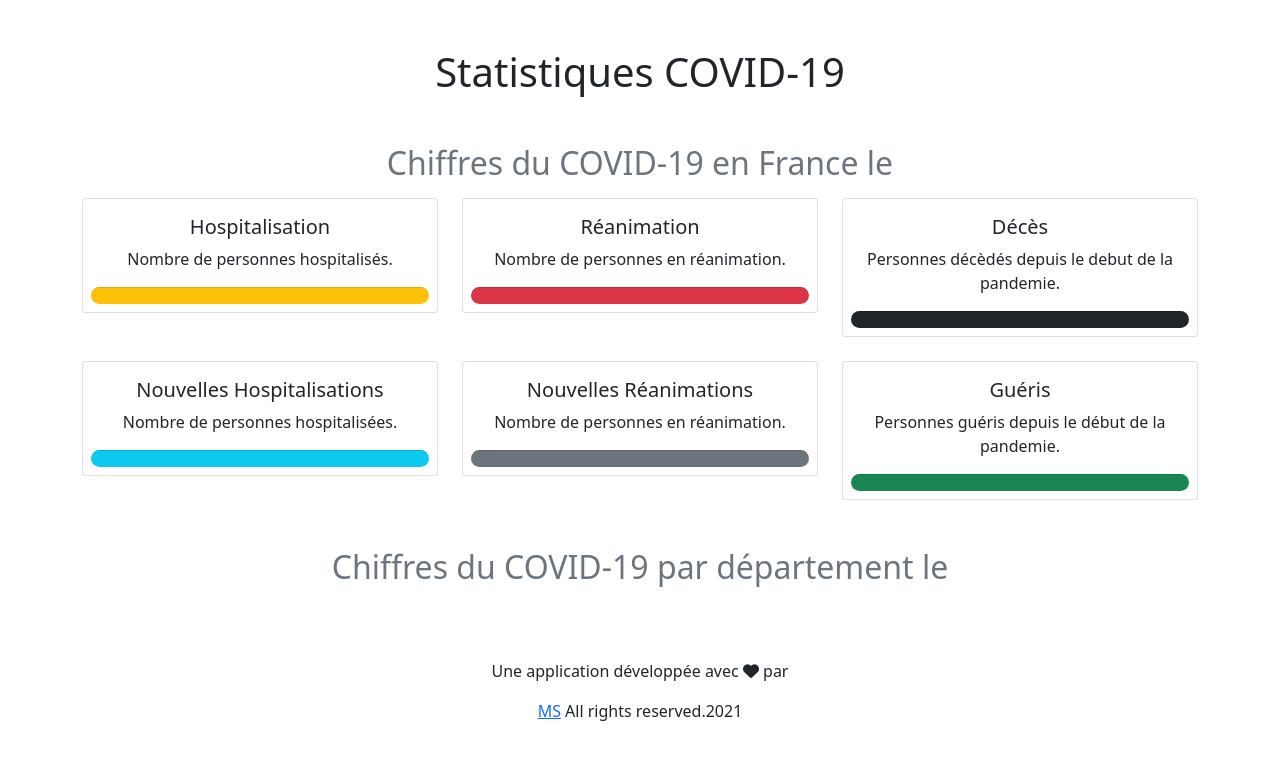
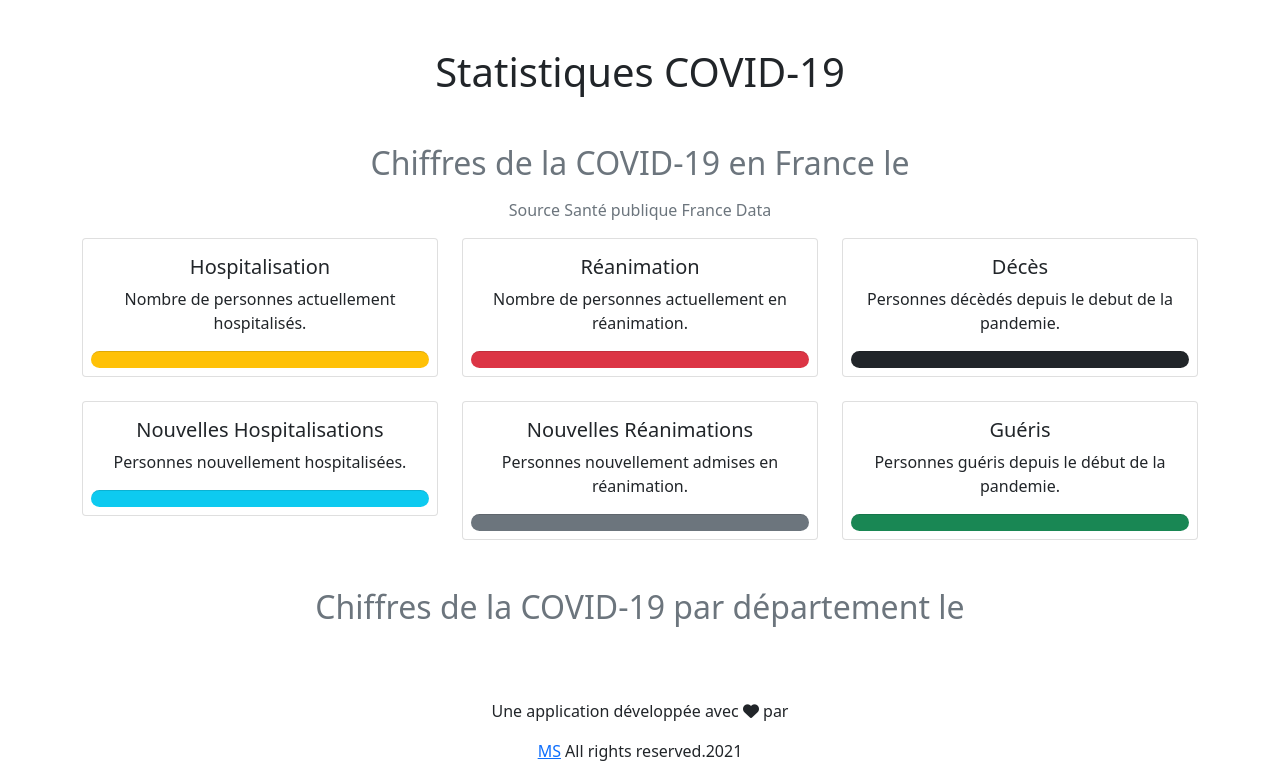
Before and after one commit to manu213/Covid, a Symfony app: template templates/home/index.html.twig in a window 1280 px wide. Shown: the part 56-835 px from the top of the page. Before the commit the page ends 777 px from the top, so only its background shows below. Run offline with Twig, Linux system fonts and the light colour scheme; the template is opened without the code that fills it, so the values that code supplies are empty; some libraries are stand-ins or nearby versions.

Commit message:
change content index home & index department & add anchor in nav

```diff
--- a/templates/base.html.twig
+++ b/templates/base.html.twig
@@ -30,10 +30,10 @@
 				<div class="collapse navbar-collapse" id="navbarNav">
 					<ul class="navbar-nav">
 						<li class="nav-item">
-							<a class="nav-link active" aria-current="page" href="#">National</a>
+							<a class="nav-link active" aria-current="page" href="#national">National</a>
 						</li>
 						<li class="nav-item">
-							<a class="nav-link" href="#">Départements</a>
+							<a class="nav-link" href="#departements">Départements</a>
 						</li>
 					</ul>
 				</div>
--- a/templates/home/index.html.twig
+++ b/templates/home/index.html.twig
@@ -6,14 +6,15 @@
 {% block body %}
 	<div class="container">
 		<h1 class="text-center my-5 text-capitalize">Statistiques COVID-19</h1>
-		<h2 class="text-center mb-3 text-muted">Chiffres du COVID-19 en France  le
+		<h2 class="text-center mb-3 text-muted" id="national">Chiffres de la COVID-19 en France  le
 			{{ data.FranceGlobalLiveData.0.date }}</h2>
+			<p class="text-muted text-center">Source Santé publique France Data</p>
 		<div class="row row-cols-1 row-cols-md-3 g-4  text-center">
 			<div class="col">
 				<div class="card">
 					<div class="card-body">
 						<h5 class="card-title">Hospitalisation</h5>
-						<p class="card-text">Nombre de personnes hospitalisés.</p>
+						<p class="card-text">Nombre de personnes actuellement hospitalisés.</p>
 					</div>
 					<h3 class="card-footer rounded-pill bg-warning text-light mx-2">
 						{{ data.FranceGlobalLiveData.0.hospitalises }}
@@ -24,7 +25,7 @@
 				<div class="card">
 					<div class="card-body">
 						<h5 class="card-title">Réanimation</h5>
-						<p class="card-text">Nombre de personnes en réanimation.</p>
+						<p class="card-text">Nombre de personnes actuellement en réanimation.</p>
 					</div>
 					<h3 class="card-footer rounded-pill bg-danger text-light mx-2">
 						{{ data.FranceGlobalLiveData.0.reanimation }}
@@ -46,7 +47,7 @@
 				<div class="card">
 					<div class="card-body">
 						<h5 class="card-title">Nouvelles Hospitalisations</h5>
-						<p class="card-text">Nombre de personnes hospitalisées.</p>
+						<p class="card-text">Personnes nouvellement hospitalisées.</p>
 					</div>
 					<h3 class="card-footer rounded-pill bg-info text-light mx-2">
 						{{ data.FranceGlobalLiveData.0.nouvellesHospitalisations }}
@@ -57,7 +58,7 @@
 				<div class="card">
 					<div class="card-body">
 						<h5 class="card-title">Nouvelles Réanimations</h5>
-						<p class="card-text">Nombre de personnes en réanimation.</p>
+						<p class="card-text">Personnes nouvellement admises en réanimation.</p>
 					</div>
 					<h3 class="card-footer rounded-pill bg-secondary text-light mx-2">
 						{{ data.FranceGlobalLiveData.0.nouvellesReanimations }}
@@ -76,8 +77,8 @@
 				</div>
 			</div>
 		</div>
-		<div class="departements my-5">
-			<h2 class="text-center mb-3 text-muted">Chiffres du COVID-19 par département le
+		<div class="departements my-5" id="departements">
+			<h2 class="text-center mb-3 text-muted">Chiffres de la COVID-19 par département le
 				{{ departments.allLiveFranceData.0.date }}</h2>
 		</div>
 		<div class="row row-cols-1 row-cols-md-3 g-4">
```
Also changed, not shown: templates/department/index.html.twig (+4 -4 lines).
